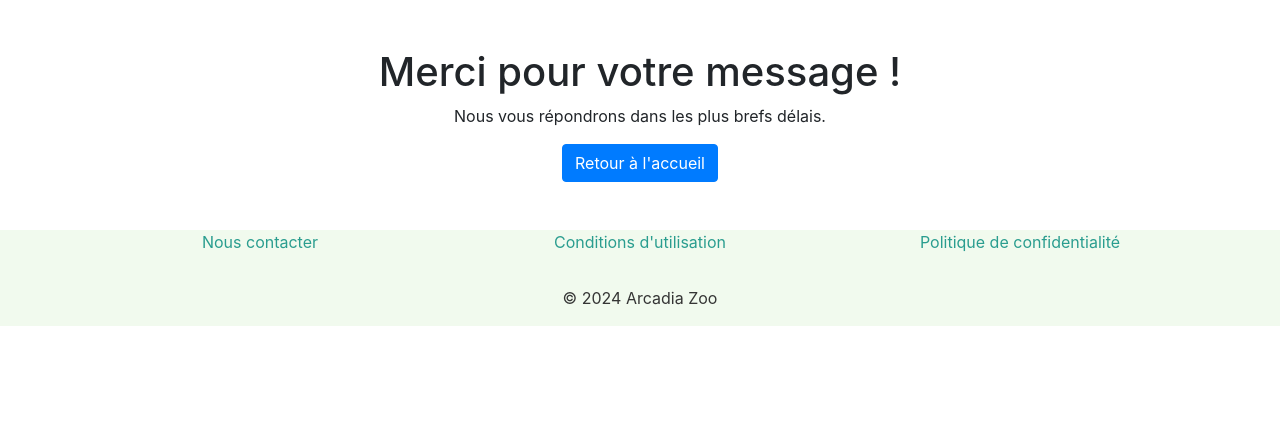
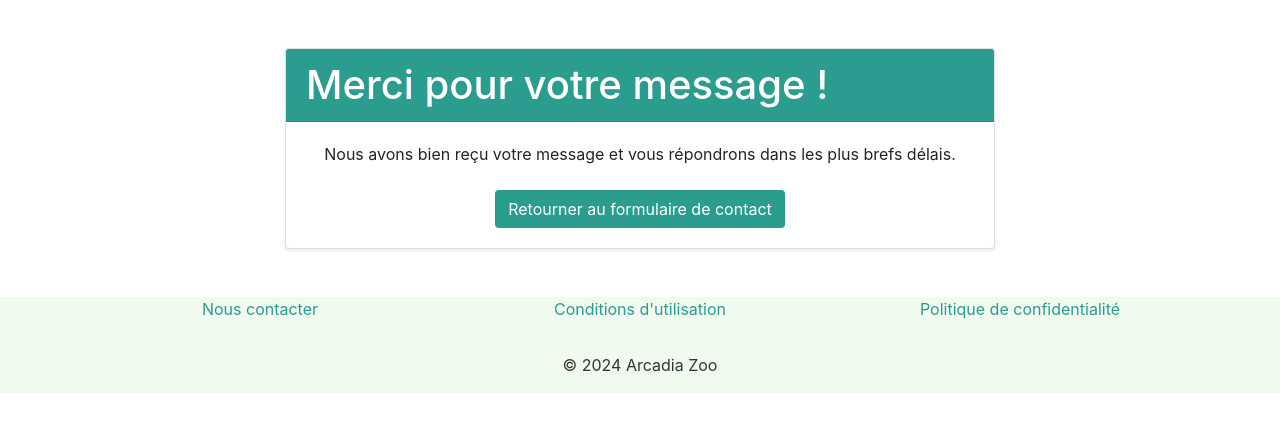
Before and after one commit to BrahimZiyani/Arcadia, a Symfony app: template templates/page/merci.html.twig in a window 1280 px wide. Shown: the part 76-508 px from the top of the page. Run offline with Twig, Linux system fonts and the light colour scheme; the template is opened without the code that fills it, so the values that code supplies are empty; some libraries are stand-ins or nearby versions.

Commit message:
merci v3

```diff
--- a/templates/page/merci.html.twig
+++ b/templates/page/merci.html.twig
@@ -3,9 +3,21 @@
 {% block title %}Merci{% endblock %}
 
 {% block body %}
-    <div class="container mt-5 text-center">
-        <h1>Merci pour votre message !</h1>
-        <p>Nous vous répondrons dans les plus brefs délais.</p>
-        <a href="/" class="btn btn-primary">Retour à l'accueil</a>
+    <div class="container mt-5">
+        <div class="row justify-content-center">
+            <div class="col-md-8">
+                <div class="card shadow-sm">
+                    <div class="card-header text-white" style="background-color: #2A9D8F;">
+                        <h1 class="mb-0" style="color: #FFFFFF;">Merci pour votre message !</h1>
+                    </div>
+                    <div class="card-body text-center">
+                        <p class="mb-4">Nous avons bien reçu votre message et vous répondrons dans les plus brefs délais.</p>
+                        <a href="{{ path('app_contact') }}" class="btn text-white" style="background-color: #2A9D8F;">
+                            Retourner au formulaire de contact
+                        </a>
+                    </div>
+                </div>
+            </div>
+        </div>
     </div>
 {% endblock %}
```
